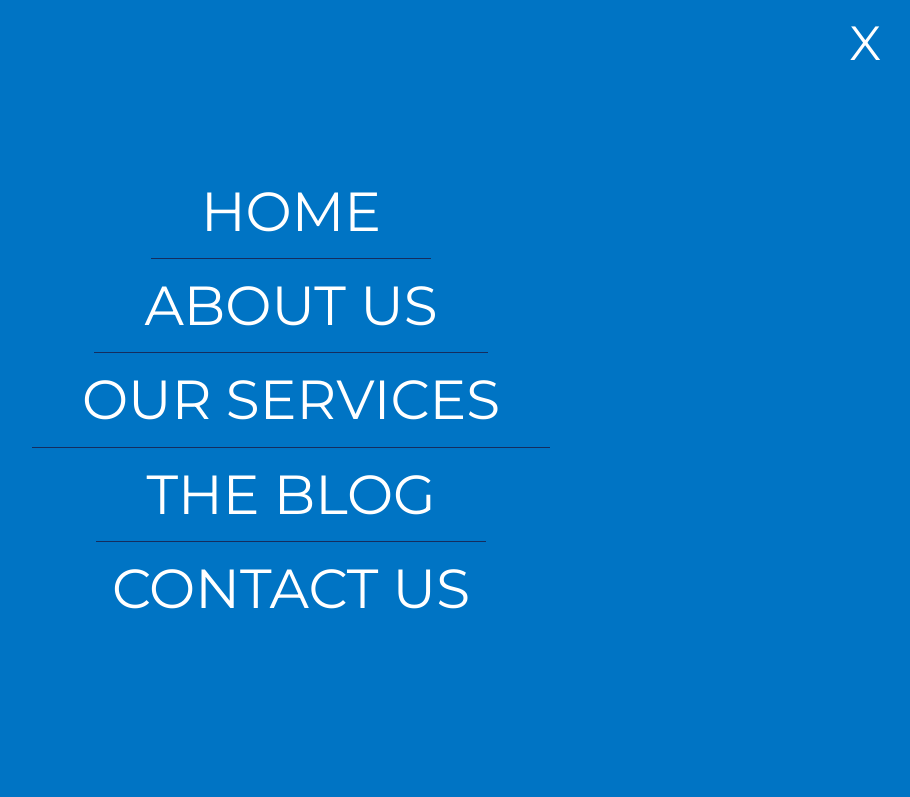
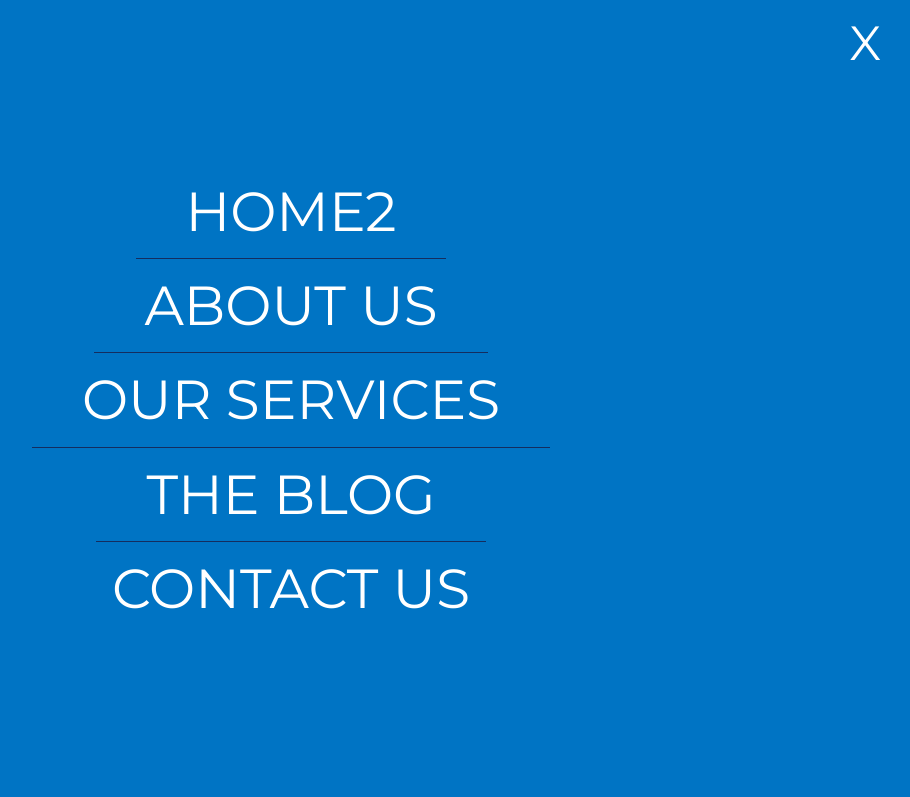
Before and after one commit to aaronllcam/GSAP_Home_Example, a plain HTML site: page index.html in a window 1280 px wide. Both pictures are taken after a click on the element 1199 px from the left and 52 px from the top of the page. Shown: the top 797 px of the page, without its empty margins (369-1279 px from the left). Drawn offline with nearby package versions, Linux system fonts and the light colour scheme.

Commit message:
[ADD] add project

```diff
--- a/index.html
+++ b/index.html
@@ -12,7 +12,7 @@
     <header>
         <nav>
             <ul class="navMenu">
-                <li><a href="#0">Home</a></li>
+                <li><a href="#0">Home2</a></li>
                 <li><a href="#0">About us</a></li>
                 <li><a href="#0">Our services</a></li>
                 <li><a href="#0">The blog</a></li>
```
